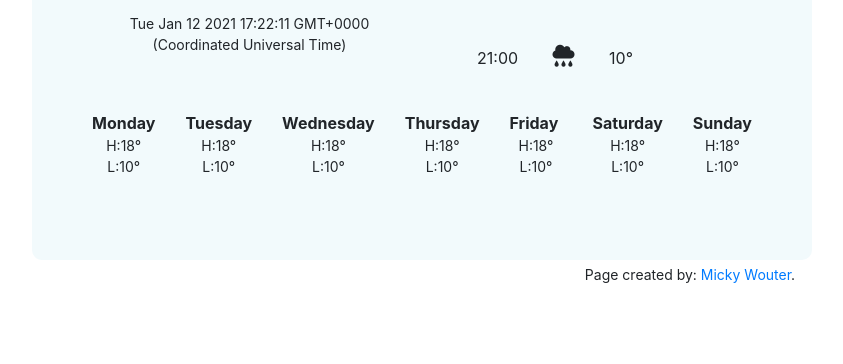
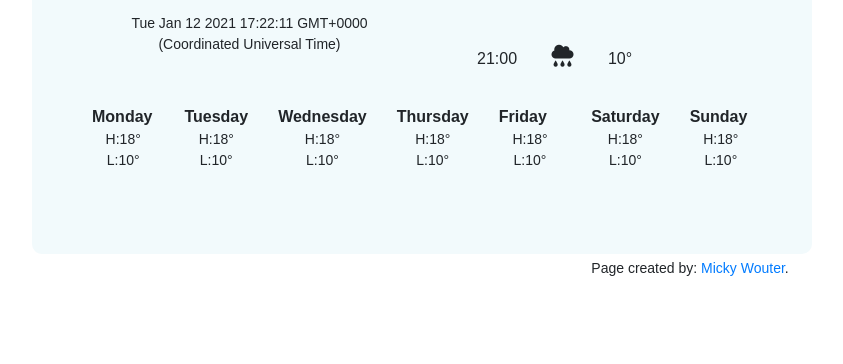
Before and after one commit to mtmwouter/WeatherApp_GitHub, a website built with Parcel: page index.html in a window 1280 px wide. Shown: the part 436-800 px from the top of the page, without its empty margins (218-1061 px from the left). Built offline with nearby package versions, Linux system fonts and the light colour scheme.

Commit message:
change name of wrapper

```diff
--- a/index.html
+++ b/index.html
@@ -6,22 +6,22 @@
   <meta name="viewport" content="width=device-width, initial-scale=1.0">
   <link rel="stylesheet" href="https://cdn.jsdelivr.net/npm/bootstrap@4.5.3/dist/css/bootstrap.min.css"
     integrity="sha384-TX8t27EcRE3e/ihU7zmQxVncDAy5uIKz4rEkgIXeMed4M0jlfIDPvg6uqKI2xXr2" crossorigin="anonymous">
-  <link rel="stylesheet" href="src/styles.css">
+
   <script src="https://kit.fontawesome.com/e1b1c3438e.js" crossorigin="anonymous"></script>
 
 
   <title>Weather App</title>
   <script src="https://unpkg.com/axios/dist/axios.min.js"></script>
+<link rel="stylesheet" href="src/styles.css">
 </head>
 
 <body>
   <div class="container-0">
-    <div class="container-1">
+    <div class="weather-app-wrapper">
       <div class="row">
         <div class="col-6">
           <form class="search-engine" id="current-city">
             <input type="text" placeholder="Enter a city" id="search-text-input">
-
           </form>
         </div>
         <div class="col-3">
@@ -33,12 +33,8 @@
           <button class="btn btn-success" id="current-location-button">
             Current
           </button>
-
         </div>
-
       </div>
-
-
 
       <div class="container-2">
         <div class="row">
@@ -61,7 +57,7 @@
             </p>
 
             <br>
-            </p>
+
 
 
           </div>
@@ -71,7 +67,6 @@
                 09:00
                 <i class="fas fa-cloud-rain weather-today"></i>
                 9°
-
               </li>
               <li>
                 12:00 <i class="fas fa-cloud-rain weather-today"></i>
--- a/src/styles.css
+++ b/src/styles.css
@@ -1,3 +1,7 @@
+body {
+  font-family: arial, sans-serif;
+}
+
 .fa-cloud-rain {
   font-size: 80px;
   padding-bottom: 22px;
@@ -37,7 +41,7 @@ strong {
   margin: 0 auto;
   padding: 30px 60px;
 }
-.container-1 {
+.weather-app-wrapper {
   max-width: 800px;
   margin: 0 auto;
   padding: 30px 60px;
```
